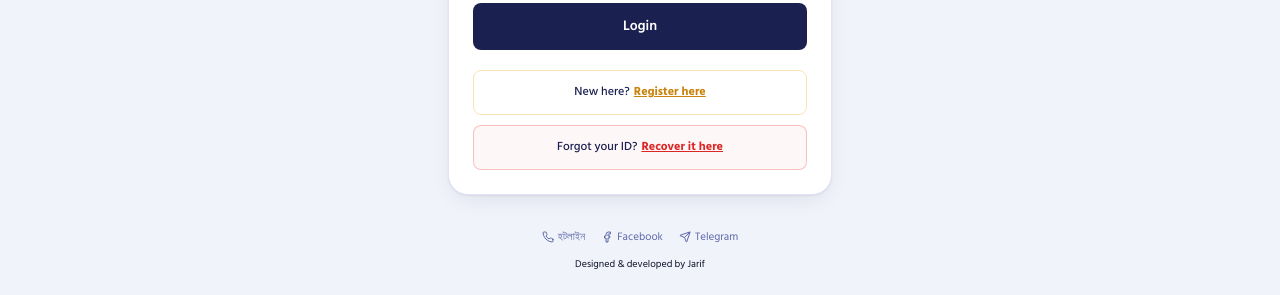
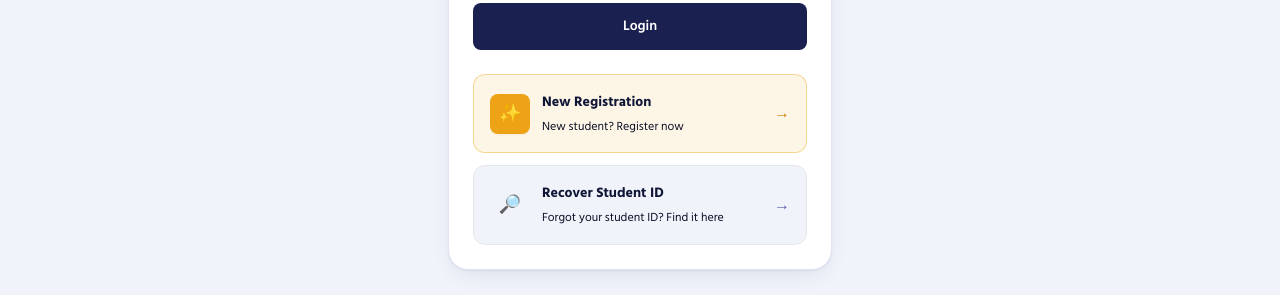
Before and after one commit to dreamersacademia/sust-admission-prep, a Next.js app: page /login in a window 1280 px wide. Shown: the part 481-776 px from the top of the page. Built offline with nearby package versions, Linux system fonts and the light colour scheme; no server answers.

Commit message:
button version 2

```diff
--- a/app/login/page.jsx
+++ b/app/login/page.jsx
@@ -137,21 +137,51 @@ export default function LoginPage() {
           </button>
         </form>
 
-        <div className="mt-5 space-y-2.5">
-          {/* Register Button */}
+       <div className="mt-6 space-y-3">
+          {/* Mobile-Optimized Register Card */}
           <a
             href="/register"
-            className="flex w-full items-center justify-center rounded-lg border border-marigold-500/30 bg-marigold-50/60 dark:bg-marigold-500/10 px-4 py-2.5 text-xs font-medium text-ink-800 dark:text-marigold-300 hover:border-marigold-500 transition"
+            className="flex w-full items-center justify-between rounded-xl border border-marigold-500/40 bg-marigold-500/10 px-4 py-3.5 transition active:scale-[0.97] active:bg-marigold-500/20"
           >
-            New here? <span className="ml-1 font-bold text-marigold-600 dark:text-marigold-400 underline">Register here</span>
+            <div className="flex items-center gap-3">
+              <span className="flex h-10 w-10 shrink-0 items-center justify-center rounded-lg bg-marigold-500 text-lg text-ink-950 shadow-sm">
+                ✨
+              </span>
+              <div className="text-left">
+                <p className="text-sm font-bold text-ink-900 dark:text-white">
+                  New Registration
+                </p>
+                <p className="text-xs text-ink-500 dark:text-ink-400" lang="bn">
+                  New student? Register now
+                </p>
+              </div>
+            </div>
+            <span className="text-base font-bold text-marigold-600 dark:text-marigold-400">
+              →
+            </span>
           </a>
 
-          {/* Recover ID Button */}
+          {/* Mobile-Optimized Recover ID Card */}
           <a
-            href="/recover"
-            className="flex w-full items-center justify-center rounded-lg border border-red-500/30 bg-red-50/60 dark:bg-red-500/10 px-4 py-2.5 text-xs font-medium text-ink-800 dark:text-red-300 hover:border-red-500 transition"
+            href="/find-id"
+            className="flex w-full items-center justify-between rounded-xl border border-ink-200 dark:border-ink-800 bg-ink-50 dark:bg-ink-900/60 px-4 py-3.5 transition active:scale-[0.97] active:bg-ink-100 dark:active:bg-ink-800"
           >
-            Forgot your ID? <span className="ml-1 font-bold text-red-600 dark:text-red-400 underline">Recover it here</span>
+            <div className="flex items-center gap-3">
+              <span className="flex h-10 w-10 shrink-0 items-center justify-center rounded-lg bg-ink-200 dark:bg-ink-800 text-lg text-ink-800 dark:text-white">
+                🔎
+              </span>
+              <div className="text-left">
+                <p className="text-sm font-bold text-ink-900 dark:text-white">
+                  Recover Student ID
+                </p>
+                <p className="text-xs text-ink-500 dark:text-ink-400" lang="bn">
+                  Forgot your student ID? Find it here
+                </p>
+              </div>
+            </div>
+            <span className="text-base font-bold text-ink-400">
+              →
+            </span>
           </a>
         </div>
 
```
